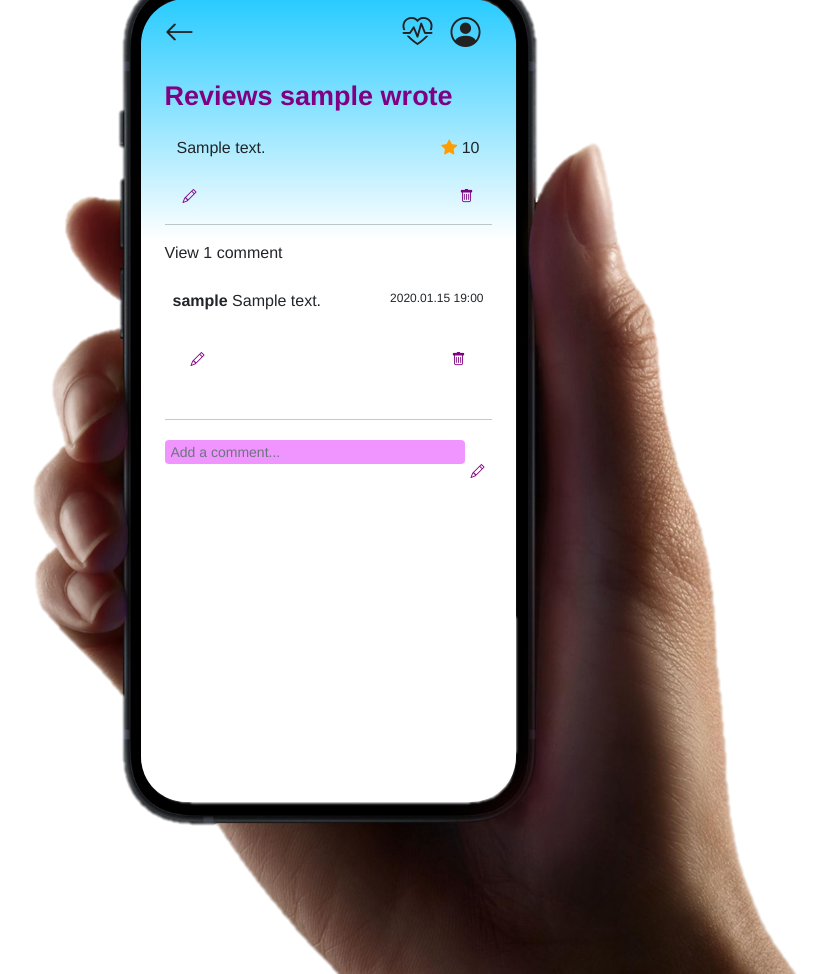
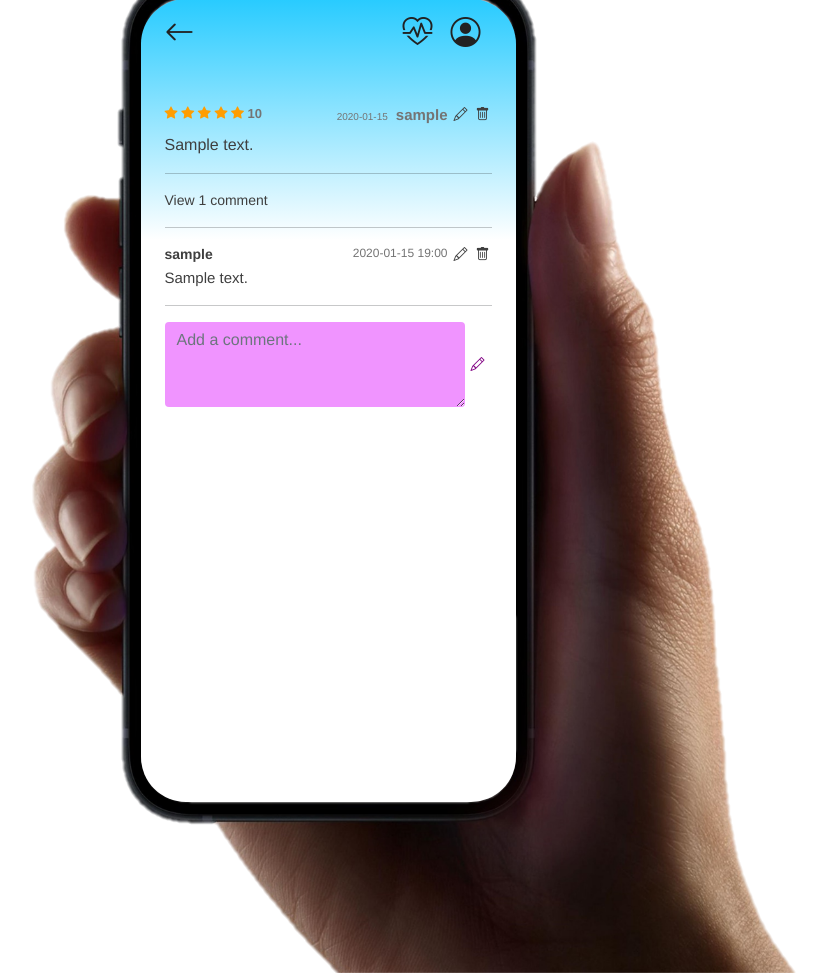
Before and after one commit to rohmantique/SSAFY-Final-Pjt, a Django app: page /movies/read/1/ in a window 1280 px wide. Shown: the whole page, without its empty margins (312-1139 px from the left). Run offline with Django 3.2, Linux system fonts and the light colour scheme; a user stored in the database is signed in; tables that the repository leaves empty hold one stand-in row (values such as "Sample post").

Commit message:
eunho/ 거의 완성. 일부 오류만 만지면 됨

```diff
--- a/accounts/models.py
+++ b/accounts/models.py
@@ -4,5 +4,5 @@ from django.contrib.auth.models import AbstractUser
 # Create your models here.
 class User(AbstractUser):
     followings = models.ManyToManyField('self', symmetrical=False, related_name='followers')
-    nickname = models.CharField(null=True, max_length=20)
+    nickname = models.CharField(null=True, max_length=10)
     image = models.ImageField(null=True, blank=True)
--- a/accounts/templates/accounts/update_profile.html
+++ b/accounts/templates/accounts/update_profile.html
@@ -59,7 +59,7 @@
             </div>
             <div class="d-flex justify-content-between mt-3">
               <button type="button" class="button" data-bs-dismiss="modal">Cancel</button>
-              <button id="delete-{{ username }}" class="button">Terminate</button>
+              <button id="delete-{{ username }}" class="button">Confirm</button>
             </div>
           </form>
         </div>
--- a/accounts/urls.py
+++ b/accounts/urls.py
@@ -6,8 +6,6 @@ urlpatterns = [
     path('accounts/signup/', views.signup, name='signup'),
     path('', views.login, name='login'),
     path('accounts/logout/', views.logout, name='logout'),
-    path('accounts/userdelete/', views.userdelete, name='userdelete'),
     path('accounts/<str:username>/', views.profile, name='profile'),
     path('accounts/<str:username>/updateprofile/', views.update_profile, name='update_profile'),
-
 ]
--- a/accounts/views.py
+++ b/accounts/views.py
@@ -98,11 +98,9 @@ def userdelete(request):
         password_form = CheckPasswordForm(request.user, request_body)
 
         if password_form.is_valid():
-            print('되나??')
             request.user.delete()
             logout(request)
-            messages.add_message(request, messages.ERROR, '성공적으로 회원 탈퇴되었습니다! 서비스 이용을 위해 재가입해주세요')
+            messages.add_message(request, messages.ERROR, 'Your account has been successfully terminated. Bye!')
             response['status'] = True
             return JsonResponse(response)
-        else:
-            return JsonResponse(response)
+        return JsonResponse(response)
--- a/movies/forms.py
+++ b/movies/forms.py
@@ -7,7 +7,8 @@ class ReviewForm(forms.ModelForm):
         widget=forms.Textarea(
             attrs = {
                 'class': 'form-control',
-                'maxlength': 70,
+                'maxlength': 100,
+                'id': 'textarea',
             }
         )
     )
@@ -28,7 +29,7 @@ class ReviewForm(forms.ModelForm):
 class CommentForm(forms.ModelForm):
     content = forms.CharField(
         label='',
-        widget=forms.TextInput(
+        widget=forms.Textarea(
             attrs = {
                 'class': 'form-control',
                 'maxlength': 100,
--- a/movies/templates/movies/create.html
+++ b/movies/templates/movies/create.html
@@ -6,7 +6,7 @@
   }
 
   textarea {
-    height: 60px !important;
+    height: 85px !important;
     border: none !important;
     outline: none !important;
     background-color: #F094FF !important;
@@ -29,7 +29,7 @@
 {% endblock style %}
 
 {% block content %}
-  <div class="px-4 mt-4">
+  <div class="p-4">
     <h2 class="mt-2 mb-5">Share your thoughts.</h2>
 
     <form action="" method="POST">
--- a/movies/templates/movies/read.html
+++ b/movies/templates/movies/read.html
@@ -10,71 +10,176 @@
     word-break: break-word !important;
   }
 
-button {
-  color: black !important;
+  .review-score {
+    color: #747474;
+    font-size: 13px;
+    font-weight: bold;
   }
 
+  .review-created {
+    font-size: 10px;
+    color: #747474;
+  }
+
+  .review-writer {
+    font-size: 15px;
+    color: #747474;
+    font-weight: bold;
+  }
+
+  .review-content {
+    font-size: 16px;
+    color: #3F3F3F;
+    margin: 6px 0 2px 0;
+  }
+
+  .btn-color {
+    color: #3F3F3F !important;
+    padding-right: 2px;
+  }
 {% endblock style %}
 
 {% block content %}
-<div class="m-4">
-  <h2>Reviews {{ review.user }} wrote</h2>
-    <div class="container my-4 d-flex justify-content-between">
-      <div>
-        {{ review.content }}
+  <div class="p-4">
+    <div class="review-section mt-4">
+      <div class="d-flex justify-content-between">
+        <div class="review-score">
+          {% if review.score == 1 %}
+            <i class="bi bi-star-half"></i>
+            <i class="bi bi-star"></i>
+            <i class="bi bi-star"></i>
+            <i class="bi bi-star"></i>
+            <i class="bi bi-star"></i>
+            {{ review.score }}
+          {% elif review.score == 2 %}
+            <i class="bi bi-star-fill"></i>
+            <i class="bi bi-star"></i>
+            <i class="bi bi-star"></i>
+            <i class="bi bi-star"></i>
+            <i class="bi bi-star"></i>
+            {{ review.score }}
+          {% elif review.score == 3 %}
+            <i class="bi bi-star-fill"></i>
+            <i class="bi bi-star-half"></i>
+            <i class="bi bi-star"></i>
+            <i class="bi bi-star"></i>
+            <i class="bi bi-star"></i>
+            {{ review.score }}
+          {% elif review.score == 4 %}
+            <i class="bi bi-star-fill"></i>
+            <i class="bi bi-star-fill"></i>
+            <i class="bi bi-star"></i>
+            <i class="bi bi-star"></i>
+            <i class="bi bi-star"></i>
+            {{ review.score }}
+          {% elif review.score == 5 %}
+            <i class="bi bi-star-fill"></i>
+            <i class="bi bi-star-fill"></i>
+            <i class="bi bi-star-half"></i>
+            <i class="bi bi-star"></i>
+            <i class="bi bi-star"></i>
+            {{ review.score }}
+          {% elif review.score == 6 %}
+            <i class="bi bi-star-fill"></i>
+            <i class="bi bi-star-fill"></i>
+            <i class="bi bi-star-fill"></i>
+            <i class="bi bi-star"></i>
+            <i class="bi bi-star"></i>
+            {{ review.score }}
+          {% elif review.score == 7 %}
+            <i class="bi bi-star-fill"></i>
+            <i class="bi bi-star-fill"></i>
+            <i class="bi bi-star-fill"></i>
+            <i class="bi bi-star-half"></i>
+            <i class="bi bi-star"></i>
+            {{ review.score }}
+          {% elif review.score == 8 %}
+            <i class="bi bi-star-fill"></i>
+            <i class="bi bi-star-fill"></i>
+            <i class="bi bi-star-fill"></i>
+            <i class="bi bi-star-fill"></i>
+            <i class="bi bi-star"></i>
+            {{ review.score }}
+          {% elif review.score == 9 %}
+            <i class="bi bi-star-fill"></i>
+            <i class="bi bi-star-fill"></i>
+            <i class="bi bi-star-fill"></i>
+            <i class="bi bi-star-fill"></i>
+            <i class="bi bi-star-half"></i>
+            {{ review.score }}
+          {% else %}
+            <i class="bi bi-star-fill"></i>
+            <i class="bi bi-star-fill"></i>
+            <i class="bi bi-star-fill"></i>
+            <i class="bi bi-star-fill"></i>
+            <i class="bi bi-star-fill"></i>
+            {{ review.score }}
+          {% endif %}
         </div>
         <div>
-        <i class="bi bi-star-fill"></i> {{ review.score }}
+          <div class="d-flex align-items-baseline">
+            <div class="review-created me-2">
+              {{ review.updated_at|date:"Y-m-d" }}
+              {% if review.created_at != review.updated_at %}
+                (edited)
+              {% endif %}
             </div>
-    </div>
-
-    <div class='container d-flex justify-content-between'>
+            <div class="review-writer d-flex">
+              {{ review.user.nickname }}
               {% if request.user == review.user %}
                 <a href="{% url 'movies:update' review_pk %}">
-        <button class="button"><i class="bi bi-pencil"></i></button>
+                  <button class="button btn-color"><i class="bi bi-pencil"></i></button>
                 </a>
                 <form action="{% url 'movies:delete' review_pk %}" method="POST">
                   {% csrf_token %}
-        <button class="button"><i class="bi bi-trash"></i></button>
+                  <button class="button btn-color"><i class="bi bi-trash"></i></button>
                 </form>
               {% endif %}
             </div>
+          </div>
+        </div>
+      </div>
+      <div class="review-content">{{ review.content }}</div>
+    </div>
     <hr>
+
     <!-- 댓글 개수 출력 -->
-    <div>
     {% if comments|length %}
       {% if comments|length == 1 %}
-          <p>View {{ comments|length }} comment</p>
+        <div class="comments">View {{ comments|length }} comment</div>
+        <hr>
       {% else %}
-          <p>View all {{ comments|length }} comments</p>
+        <div class="comments">View all {{ comments|length }} comments</div>
+        <hr>
       {% endif %}
     {% else %}
-        <p>0 Comment</p>
+      <div class="comments">0 comment</div>
     {% endif %}
-    </div>
+
     <!-- 댓글 출력 -->
     {% for comment in comments %}
-      <div class="p-2 ">
-        <div class="d-flex justify-content-between">
-          <div class="area">
-            <strong>{{ comment.user }}</strong> {{ comment.content }}
-          </div>
-          <div>
-            <p style="font-size: 12px;">{{ comment.updated_at | date:"Y.m.d H:i" }}</p>
-          </div>
-        </div>
-
+      <div class="area mb-3">
+        <div class="d-flex justify-content-between" >
+          <div style="font-weight: bold; font-size: 14px; color: #3F3F3F;">{{ comment.user }}</div>
+          <div style="font-size: 12px; color: #747474;" class="d-flex">
+            {{ comment.updated_at|date:"Y-m-d H:i" }}
+            {% if comment.created_at != comment.updated_at %}
+              (edited)
+            {% endif %}
             {% if request.user == comment.user %}
-          <div class="container my-4 d-flex justify-content-between">
+              <div class="d-flex">
                 <a href="{% url 'movies:updatecomment' comment.pk %}">
-              <button class="button"><i class="bi bi-pencil"></i></button>
+                  <button class="button btn-color"><i class="bi bi-pencil"></i></button>
                 </a>
                 <form action="{% url 'movies:deletecomment' comment.pk %}" method="POST">
                   {% csrf_token %}
-              <button class="button"><i class="bi bi-trash"></i></button>
+                  <button class="button btn-color"><i class="bi bi-trash"></i></button>
                 </form>
               </div>
             {% endif %}
+          </div>
+        </div>
+        <div style="color: #3F3F3F; font-size: 15px;">{{ comment.content }}</div>
       </div>
     {% endfor %}
     <hr>
@@ -94,6 +199,5 @@ button {
         </form>
       {% endif %}
     </div>
-
   </div>
 {% endblock content %}
--- a/movies/views.py
+++ b/movies/views.py
@@ -130,10 +130,6 @@ def create(request, movie_pk):
         if form.is_valid():
             review = form.save(commit=False)
 
-            # response = {
-            #     'count': 0,
-            #     }
-
             review.user = request.user
             review.movie = Movie.objects.get(pk=movie_pk)
 
@@ -143,7 +139,6 @@ def create(request, movie_pk):
             movie.save()
 
             review.save()
-            # response['count'] = review.count()
 
             return redirect('movies:detail', movie_pk)
     else:
--- a/static/style.css
+++ b/static/style.css
@@ -100,7 +100,7 @@ nav {
 }
 
 input {
-  height: 24px;
+  height: 28px;
   border: none !important;
   background: #F094FF !important;
   font-size: 14px !important;
@@ -131,3 +131,15 @@ input {
 .nav-icons {
   padding: 0 3px 0 15px !important;
 }
+
+.comments {
+  color: #3F3F3F;
+  font-size: 14px;
+}
+
+textarea {
+  height: 85px !important;
+  border: none !important;
+  outline: none !important;
+  background-color: #F094FF !important;
+}
--- a/templates/base.html
+++ b/templates/base.html
@@ -15,7 +15,7 @@
       width: 937px;
       position: absolute;
       left: 50%; top: 50%;
-      transform: translate(-48.35%, -45.49%);
+      transform: translate(-48.45%, -45.6%);
       z-index: -1;
     }
 
```
Also changed, not shown: accounts/templates/accounts/create_profile.html (deleted, +0 -9 lines), accounts/templates/accounts/profile.html (+22 -17 lines), accounts/templates/accounts/user_delete.html (deleted, +0 -22 lines), movies/templates/movies/detail.html (+13 -3 lines), movies/templates/movies/error.html (deleted, +0 -7 lines), movies/templates/movies/update.html (+22 -3 lines), movies/templates/movies/update_comment.html (+11 -4 lines). Lines whose indentation alone changed are shown as unchanged.
